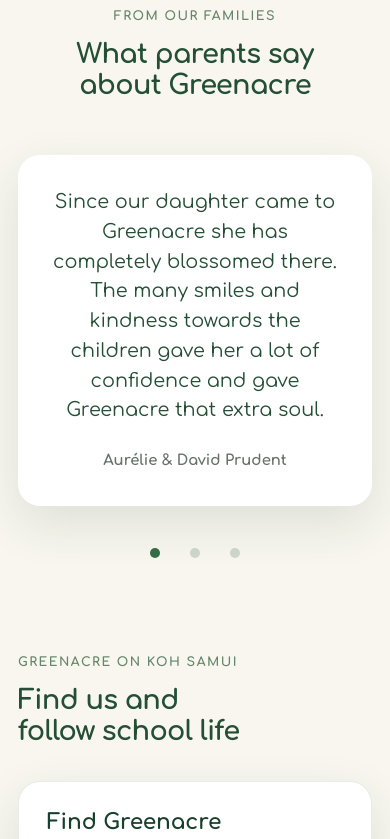
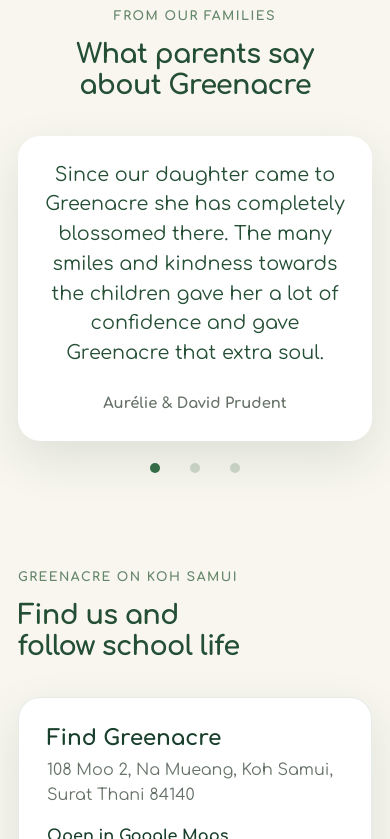
Before and after one commit to GreenacreAdmin/greenacre-website-draft, a website: page index.html in a window 390 px wide. Shown: the part 6720-7559 px from the top of the page. Drawn offline with Linux system fonts and the light colour scheme.

Commit message:
Reduce homepage testimonial size

```diff
--- a/index.html
+++ b/index.html
@@ -722,7 +722,7 @@
     .testimonial-shell {
       position: relative;
       max-width: 980px;
-      min-height: 320px;
+      min-height: 220px;
       margin: 0 auto;
       display: grid;
       place-items: center;
@@ -731,7 +731,7 @@
     .testimonial-card {
       grid-area: 1 / 1;
       width: 100%;
-      padding: clamp(32px, 5vw, 58px);
+      padding: clamp(24px, 3vw, 36px);
       border-radius: var(--radius);
       background: #fff;
       box-shadow: var(--shadow);
@@ -942,7 +942,7 @@
 
       .quick-grid { grid-template-columns: 1fr; }
       .quick-card { min-height: 148px; }
-      .testimonial-shell { min-height: 390px; }
+      .testimonial-shell { min-height: 260px; }
     }
 
     @media (prefers-reduced-motion: reduce) {
```
